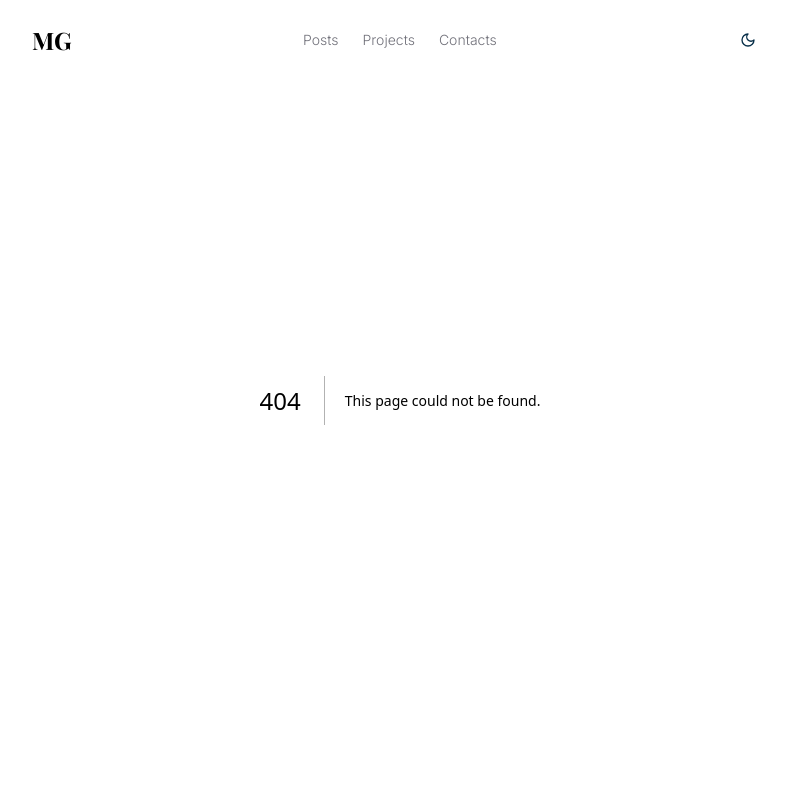
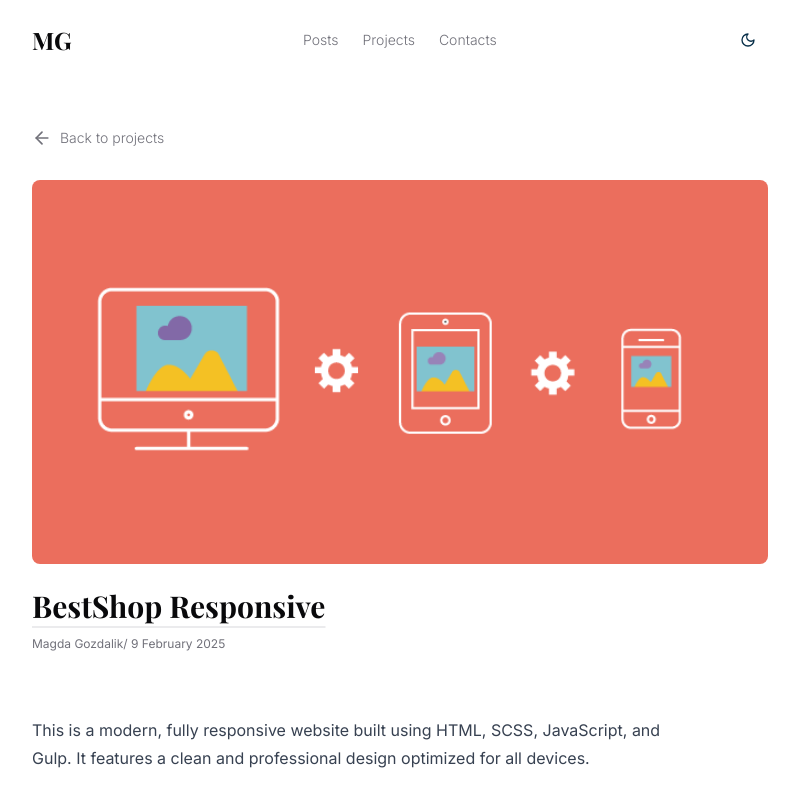
Before and after one commit to magda5281/portfolio, a Next.js app: page /projects/best-shop-responsive.mdx in a window 1280 px wide. Before the commit this address had no page. Shown: the top 798 px of the page, without its empty margins (240-1039 px from the left). Built offline with nearby package versions, Linux system fonts and the light colour scheme; a web font is replaced by a local one.

Commit message:
Add project dynamic route page

```diff
--- /dev/null
+++ b/app/projects/[slug]/page.tsx
@@ -0,0 +1,72 @@
+import React from 'react'
+import { getProjectBySlug, getProjects } from '@/lib/projects'
+import { notFound } from 'next/navigation'
+import { ArrowLeftIcon } from 'lucide-react'
+import Link from 'next/link'
+import Image from 'next/image'
+import { formatDate } from '@/lib/utils'
+import MDXContent from '@/components/mdx-content'
+
+// export async function generateStaticParams() {
+//   const posts = await getPosts()
+//   const slugs = posts.map(post => ({ slug: post.slug }))
+//   return slugs
+// }
+export default async function Project({
+  params
+}: {
+  params: { slug: string }
+}) {
+  const { slug } = await params
+
+  const project = await getProjectBySlug(slug)
+
+  if (!project) {
+    return notFound()
+  }
+
+  const { metadata, content } = project
+
+  const { title, image, author, publishedAt, link } = metadata
+  return (
+    <section className='pb-24 pt-32'>
+      <div className='container max-w-3xl'>
+        <Link
+          href='/projects'
+          className='text mb-8 inline-flex items-center gap-2 text-sm font-light text-muted-foreground'
+        >
+          <ArrowLeftIcon className='h-5 w-5' />
+          <span>Back to projects</span>
+        </Link>
+
+        {image && (
+          <div className='relative mb-6 h-96 w-full overflow-hidden rounded-lg'>
+            <Image
+              src={image}
+              alt={title || ''}
+              className='object-cover'
+              fill
+            />
+          </div>
+        )}
+
+        <header>
+          <Link
+            href='https://best-shop-resposive.vercel.app'
+            target='_blank'
+            rel='noopener noreferrer'
+          >
+            <h1 className='title'>{title}</h1>
+          </Link>
+
+          <p className='mt-3 text-xs text-muted-foreground'>
+            {author}/ {formatDate(publishedAt ?? '')}
+          </p>
+        </header>
+        <article className='prose mt-16 dark:prose-invert'>
+          <MDXContent source={content} />
+        </article>
+      </div>
+    </section>
+  )
+}
--- a/components/mdx-content.tsx
+++ b/components/mdx-content.tsx
@@ -2,6 +2,7 @@ import { JSX } from 'react'
 import { highlight } from 'sugar-high'
 import { MDXRemote, MDXRemoteProps } from 'next-mdx-remote/rsc'
 import Counter from '@/components/counter'
+import ProjectLink from '@/components/projectLink'
 
 function Code({ children, ...props }: any) {
   let codeHTML = highlight(children as string)
--- a/components/projects.tsx
+++ b/components/projects.tsx
@@ -1,5 +1,6 @@
 import { ProjectMetadata } from '@/lib/projects'
 import { formatDate } from '@/lib/utils'
+import Image from 'next/image'
 import Link from 'next/link'
 import React from 'react'
 
@@ -9,24 +10,32 @@ export default function Projects({
   projects: ProjectMetadata[]
 }) {
   return (
-    <ul className='flex flex-col gap-8'>
+    <ul className='grid grid-cols-1 gap-8 sm:grid-cols-2'>
       {projects.map(project => (
-        <li key={project.slug}>
-          <Link
-            href={`/projects/${project.slug}.mdx`}
-            className='gap-x4 flex justify-between gap-y-1'
-          >
-            <div className='max-w-lg'>
-              <p className='semibold text-lg'>{project.title}</p>
-              <p className='mt-1 line-clamp-2 text-sm font-light text-muted-foreground'>
-                {project.summary}
-              </p>
+        <li key={project.slug} className='group relative'>
+          <Link href={`/projects/${project.slug}.mdx`}>
+            <div className='h-72 w-full overflow-hidden bg-muted sm:h-60'>
+              <Image
+                src={project?.image || ''}
+                alt={project.title || ''}
+                fill
+                className='hover: rounded-lg object-cover object-center shadow-lg transition-transform duration-300 ease-in-out'
+              />
             </div>
-            {project.publishedAt && (
-              <p className='mt-1 text-sm font-light'>
-                {formatDate(project.publishedAt)}
-              </p>
-            )}
+
+            <div className='absolute inset-[4px] rounded-lg bg-background/70 opacity-0 transition-opacity duration-300 ease-in-out group-hover:opacity-70'>
+              <div className='absolute inset-x-0 bottom-0 translate-y-2 px-6 py-4'>
+                <h2 className='title line-clamp-1 text-xl no-underline'>
+                  {project.title}
+                </h2>
+                <p className='line-clamp-1 text-sm text-muted-foreground'>
+                  {project.summary}
+                </p>
+                <p className='text-xs font-light text-muted-foreground'>
+                  {formatDate(project.publishedAt ?? '')}
+                </p>
+              </div>
+            </div>
           </Link>
         </li>
       ))}
--- a/content/projects/best-shop-responsive.mdx
+++ b/content/projects/best-shop-responsive.mdx
@@ -12,7 +12,15 @@ publishedAt: '2025-02-09'
 This is a modern, fully responsive website built using HTML, SCSS, JavaScript,
 and Gulp. It features a clean and professional design optimized for all devices.
 
-This project is deployed on **Vercel**: 🔗 Live Demo
+This project is deployed on **Vercel**.
+
+<a
+  href='https://best-shop-resposive.vercel.app'
+  target='_blank'
+  rel='noopener noreferrer'
+>
+  Visit BestShop Responsive
+</a>
 
 ## Features
 
@@ -34,7 +42,7 @@ unnecessary files ├── vercel.json # Vercel deployment configuration (if ne
 
 ## Installation & Setup
 
-### 1️⃣ Clone the Repository
+### Clone the Repository
 
 git clone https://github.com/magda5281/bestshop-responsive.git cd
 bestshop-responsive
--- a/lib/projects.ts
+++ b/lib/projects.ts
@@ -16,9 +16,21 @@ export type ProjectMetadata = {
   publishedAt?: string
   slug: string
 }
+
+export async function getProjectBySlug(slug: string): Promise<Project | null> {
+  try {
+    const filePath = path.join(rootDirectory, `${slug}`)
+
+    const fileContents = fs.readFileSync(filePath, { encoding: 'utf8' })
+
+    const { data, content } = matter(fileContents)
+    return { metadata: { ...data, slug }, content }
+  } catch (error) {
+    return null
+  }
+}
 export async function getProjects(limit?: number): Promise<ProjectMetadata[]> {
   const files = fs.readdirSync(rootDirectory)
-
   const projects = files
     .map(file => getProjectsMetadata(file))
     .sort((a, b) => {
@@ -31,7 +43,6 @@ export async function getProjects(limit?: number): Promise<ProjectMetadata[]> {
   if (limit) {
     return projects.slice(0, limit)
   }
-  console.log('projects', projects)
   return projects
 }
 
```
Also changed, not shown: public/images/posts/introduction-to-nextjs.webp (added).
